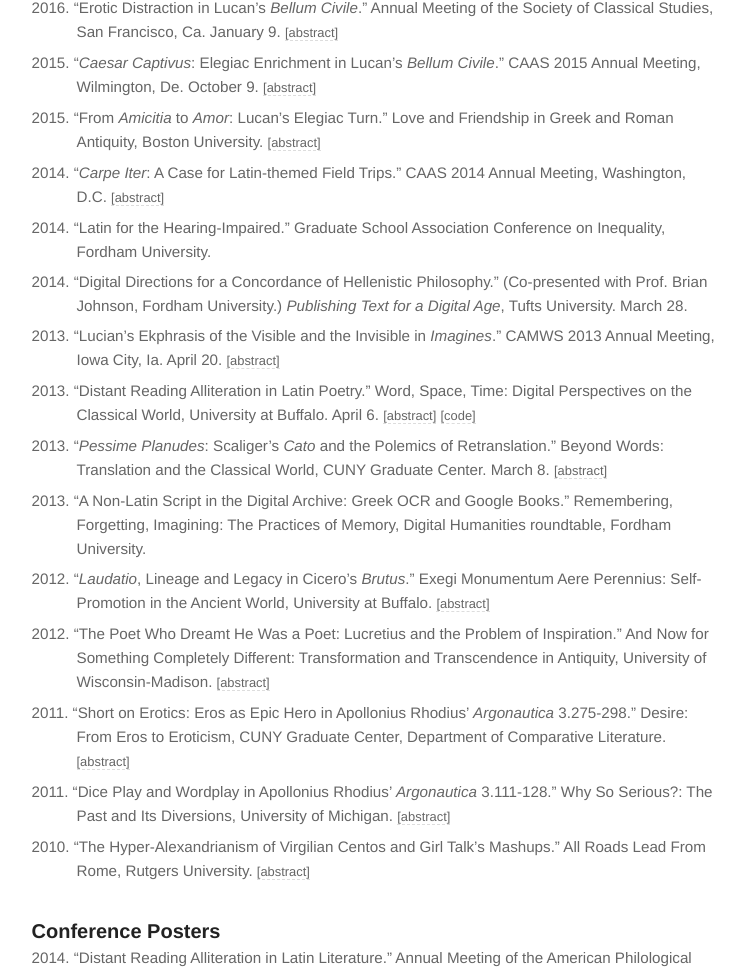
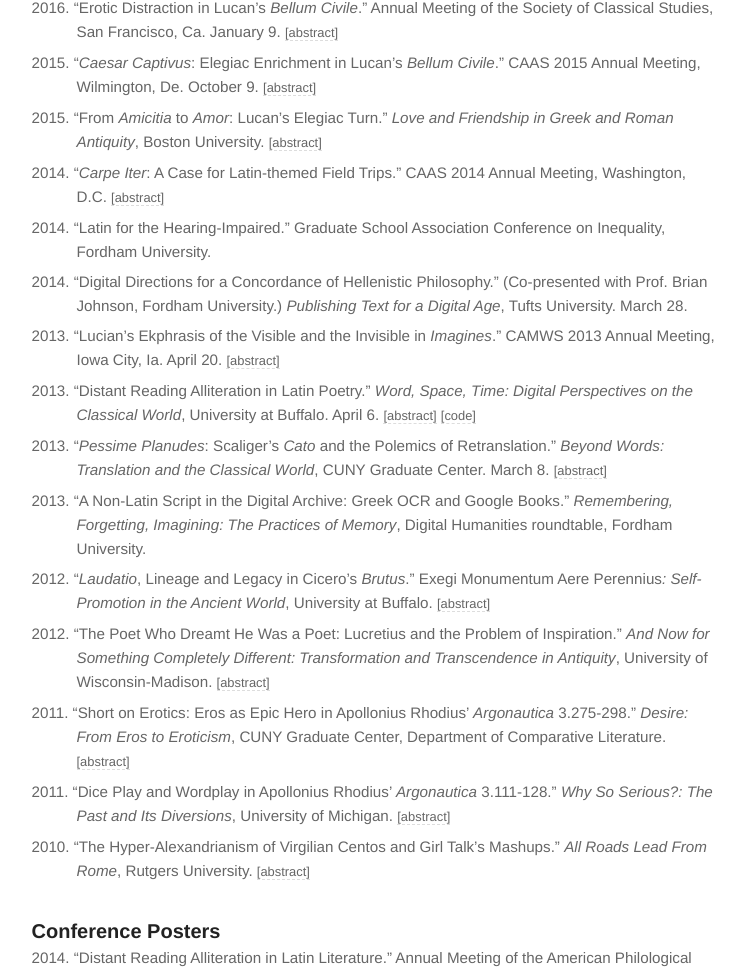
Before and after one commit to diyclassics/diyclassics.github.io, a Jekyll site: the page built from cv.md, in a window 1280 px wide and 1400 px high, scrolled down 1227 px. Shown: the part 151-1120 px from the top of the window, without its empty margins (266-1011 px from the left). Built offline with Jekyll 4.4.1, drawn with Linux system fonts in a browser that asks for light colours.

Commit message:
Fix italics in cv

```diff
--- a/cv.md
+++ b/cv.md
@@ -55,19 +55,19 @@
 - 2017\. "Classical Language Toolkit and Measuring Readability in Latin Literature." *Global Philology Open Conference*, Universität Leipzig. February 22.
 - 2016\. "Erotic Distraction in Lucan’s *Bellum Civile*." Annual Meeting of the Society of Classical Studies, San Francisco, Ca. January 9. [[abstract]](../erotic-distraction){:.cv-link}
 - 2015\. "*Caesar Captivus*: Elegiac Enrichment in Lucan’s *Bellum Civile*." CAAS 2015 Annual Meeting, Wilmington, De. October 9. [[abstract]](../caesar-captivus){:.cv-link}
-- 2015\. "From *Amicitia* to *Amor*: Lucan’s Elegiac Turn." Love and Friendship in Greek and Roman Antiquity, Boston University. [[abstract]](../from-amicitia-to-amor){:.cv-link}
+- 2015\. "From *Amicitia* to *Amor*: Lucan’s Elegiac Turn." *Love and Friendship in Greek and Roman Antiquity*, Boston University. [[abstract]](../from-amicitia-to-amor){:.cv-link}
 - 2014\. "*Carpe Iter*: A Case for Latin-themed Field Trips." CAAS 2014 Annual Meeting, Washington, D.C. [[abstract]](../carpe-iter){:.cv-link}
 - 2014\. "Latin for the Hearing-Impaired." Graduate School Association Conference on Inequality, Fordham University.
 - 2014\. "Digital Directions for a Concordance of Hellenistic Philosophy." (Co-presented with Prof. Brian Johnson, Fordham University.) *Publishing Text for a Digital Age*, Tufts University. March 28.
 - 2013\. "Lucian’s Ekphrasis of the Visible and the Invisible in *Imagines*." CAMWS 2013 Annual Meeting, Iowa City, Ia. April 20. [[abstract]](../lucians-ekphrasis-of-the-invisible){:.cv-link}
-- 2013\. "Distant Reading Alliteration in Latin Poetry." Word, Space, Time: Digital Perspectives on the Classical World, University at Buffalo. April 6. [[abstract]](../distant-reading-alliteration-in-latin-poetry){:.cv-link} [[code]](https://gist.github.com/pbartleby/5276544){:.cv-link}
-- 2013\. "*Pessime Planudes*: Scaliger’s *Cato* and the Polemics of Retranslation." Beyond Words: Translation and the Classical World, CUNY Graduate Center. March 8. [[abstract]](../pessime-planudes){:.cv-link}
-- 2013\. "A Non-Latin Script in the Digital Archive: Greek OCR and Google Books." Remembering, Forgetting, Imagining: The Practices of Memory, Digital Humanities roundtable, Fordham University.
-- 2012\. "*Laudatio*, Lineage and Legacy in Cicero’s *Brutus*." Exegi Monumentum Aere Perennius: Self-Promotion in the Ancient World, University at Buffalo. [[abstract]](../laudatio-lineage-and-legacy){:.cv-link}
-- 2012\. "The Poet Who Dreamt He Was a Poet: Lucretius and the Problem of Inspiration." And Now for Something Completely Different: Transformation and Transcendence in Antiquity, University of Wisconsin-Madison. [[abstract]](../the-poet-who-dreamt){:.cv-link}
-- 2011\. "Short on Erotics: Eros as Epic Hero in Apollonius Rhodius’ *Argonautica* 3.275-298." Desire: From Eros to Eroticism, CUNY Graduate Center, Department of Comparative Literature. [[abstract]](../short-on-erotics){:.cv-link}
-- 2011\. "Dice Play and Wordplay in Apollonius Rhodius’ *Argonautica* 3.111-128." Why So Serious?: The Past and Its Diversions, University of Michigan. [[abstract]](../dice-play-and-wordplay){:.cv-link}
-- 2010\. "The Hyper-Alexandrianism of Virgilian Centos and Girl Talk's Mashups." All Roads Lead From Rome, Rutgers University. [[abstract]](../hyper-alexandrianism){:.cv-link}
+- 2013\. "Distant Reading Alliteration in Latin Poetry." *Word, Space, Time: Digital Perspectives on the Classical World*, University at Buffalo. April 6. [[abstract]](../distant-reading-alliteration-in-latin-poetry){:.cv-link} [[code]](https://gist.github.com/pbartleby/5276544){:.cv-link}
+- 2013\. "*Pessime Planudes*: Scaliger’s *Cato* and the Polemics of Retranslation." *Beyond Words: Translation and the Classical World*, CUNY Graduate Center. March 8. [[abstract]](../pessime-planudes){:.cv-link}
+- 2013\. "A Non-Latin Script in the Digital Archive: Greek OCR and Google Books." *Remembering, Forgetting, Imagining: The Practices of Memory*, Digital Humanities roundtable, Fordham University.
+- 2012\. "*Laudatio*, Lineage and Legacy in Cicero’s *Brutus*." Exegi Monumentum Aere Perennius*: Self-Promotion in the Ancient World*, University at Buffalo. [[abstract]](../laudatio-lineage-and-legacy){:.cv-link}
+- 2012\. "The Poet Who Dreamt He Was a Poet: Lucretius and the Problem of Inspiration." *And Now for Something Completely Different: Transformation and Transcendence in Antiquity*, University of Wisconsin-Madison. [[abstract]](../the-poet-who-dreamt){:.cv-link}
+- 2011\. "Short on Erotics: Eros as Epic Hero in Apollonius Rhodius’ *Argonautica* 3.275-298." *Desire: From Eros to Eroticism*, CUNY Graduate Center, Department of Comparative Literature. [[abstract]](../short-on-erotics){:.cv-link}
+- 2011\. "Dice Play and Wordplay in Apollonius Rhodius’ *Argonautica* 3.111-128." *Why So Serious?: The Past and Its Diversions*, University of Michigan. [[abstract]](../dice-play-and-wordplay){:.cv-link}
+- 2010\. "The Hyper-Alexandrianism of Virgilian Centos and Girl Talk's Mashups." *All Roads Lead From Rome*, Rutgers University. [[abstract]](../hyper-alexandrianism){:.cv-link}
 
 ### Conference Posters
 
```
